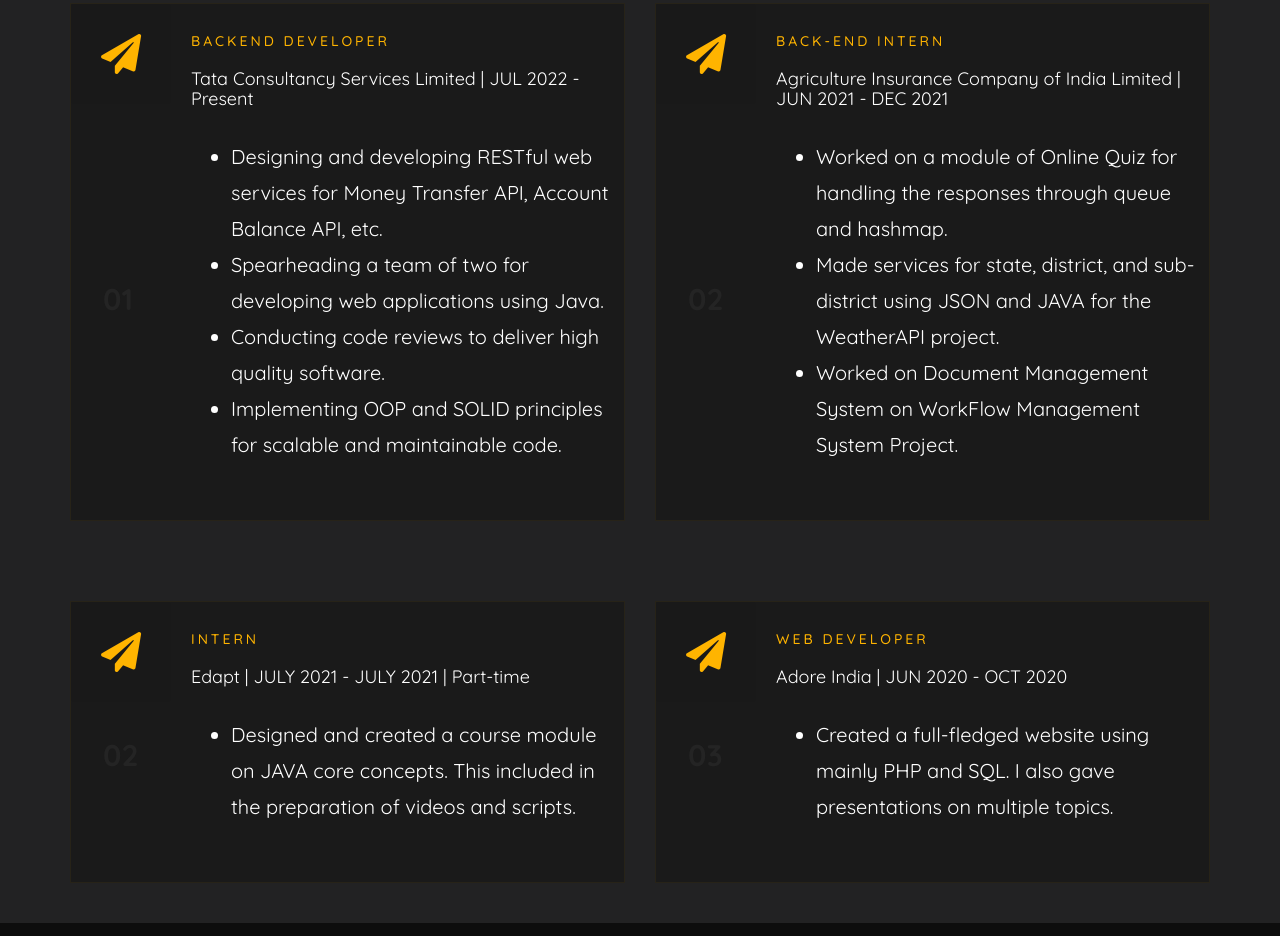
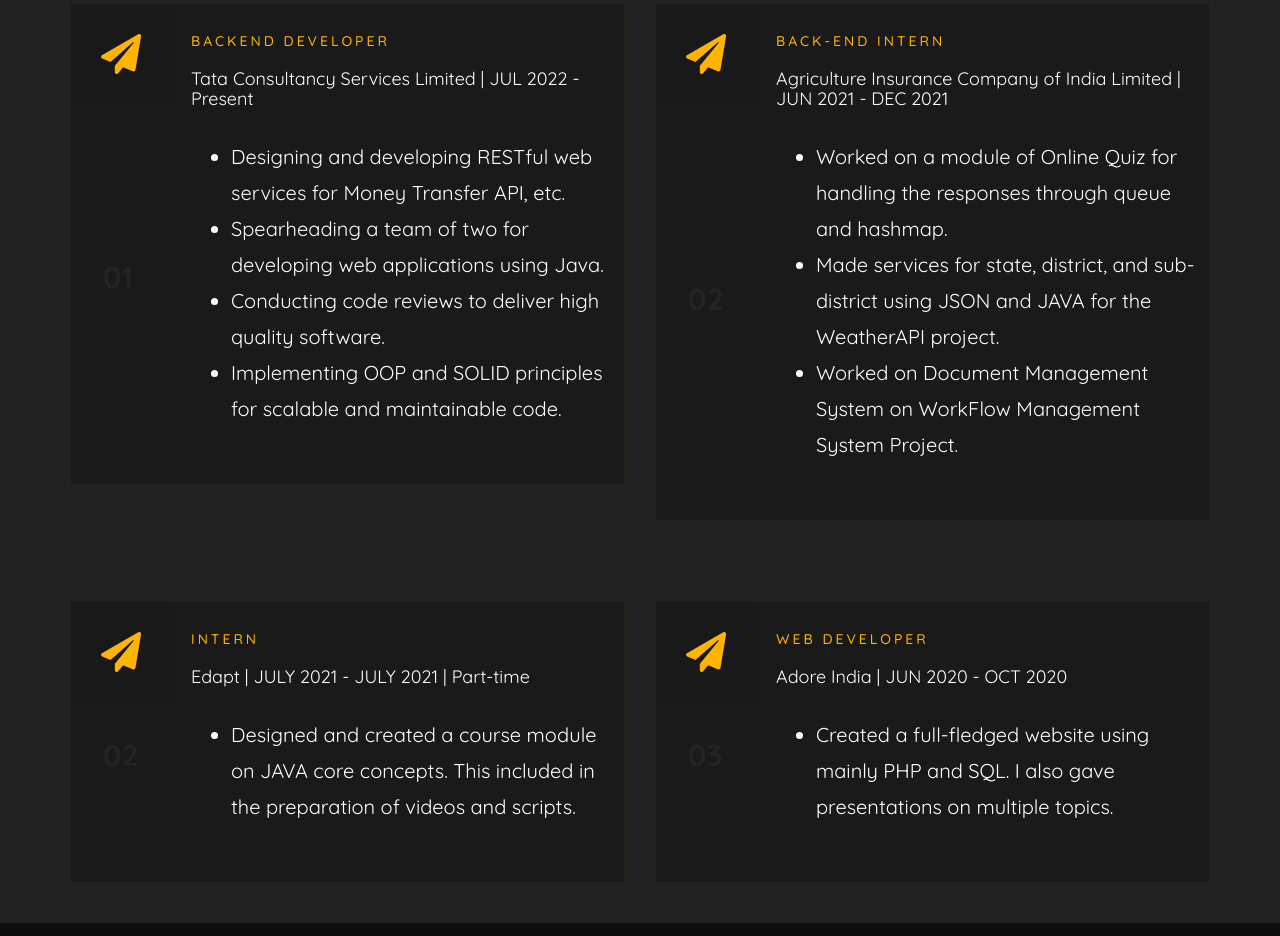
Before and after one commit to anishimishra/Portfolio, a plain HTML site: page index.html in a window 1280 px wide. Shown: the part 2788-3724 px from the top of the page. Drawn offline with Linux system fonts and the light colour scheme.

Commit message:
Update index.html

```diff
--- a/index.html
+++ b/index.html
@@ -232,7 +232,7 @@
                            <h4>Tata Consultancy Services Limited | JUL 2022 - Present</h4>
                            <p>
                            		<ul>
-                           			<li>Designing and developing RESTful web services for Money Transfer API, Account Balance API, etc.</li>
+                           			<li>Designing and developing RESTful web services for Money Transfer API, etc.</li>
 						<li>Spearheading a team of two for developing web applications using Java.</li>
                            			<li>Conducting code reviews to deliver high quality software.</li>
                            			<li>Implementing OOP and SOLID principles for scalable and maintainable code.</li>
```
